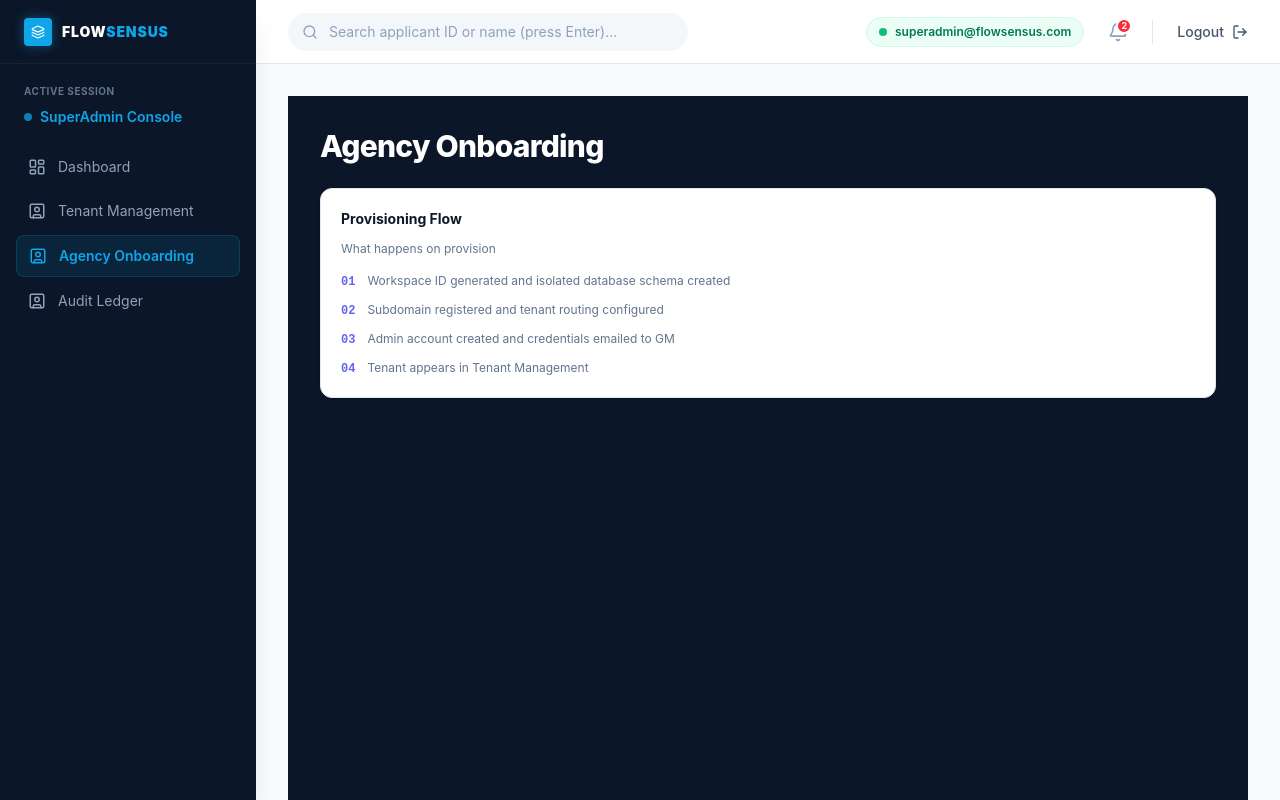
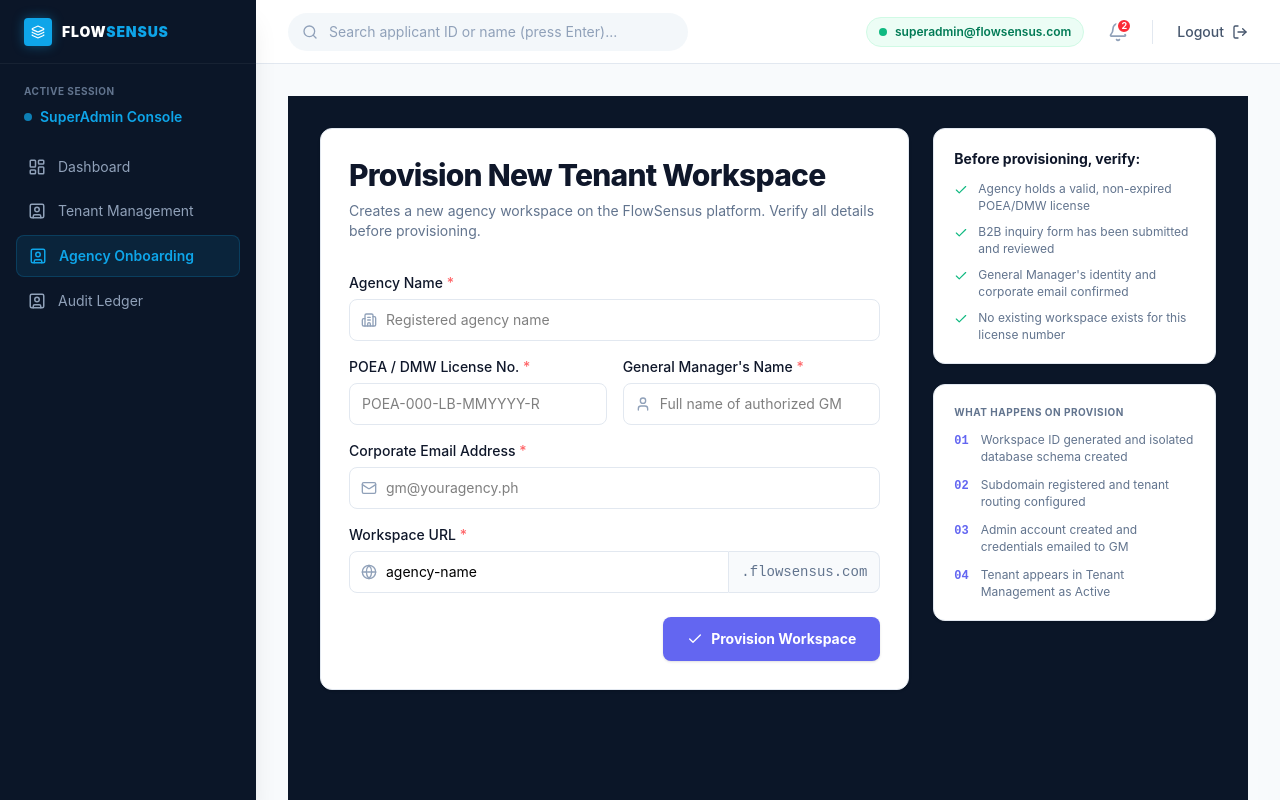
Before and after one commit to FlowSensus-Dev/flowsensus-frontend, a React (Vite) app: page /super-admin/agency-onboarding in a window 1280 px wide. Built offline with nearby package versions, Linux system fonts and the light colour scheme.

Commit message:
Restore Nadya agency onboarding UI

```diff
--- a/src/pages/super-admin/AgencyOnboarding.jsx
+++ b/src/pages/super-admin/AgencyOnboarding.jsx
@@ -1,30 +1,168 @@
+import { useMemo, useState } from "react";
+import { Building2, Globe, Check, User, Mail } from "lucide-react";
+
+function toSubdomain(name) {
+  return (
+    name
+      .toLowerCase()
+      .replace(/[^a-z0-9]+/g, "-")
+      .replace(/^-|-$/g, "")
+      .slice(0, 24) || "agency-name"
+  );
+}
+
 export default function AgencyOnboarding() {
+  const [form, setForm] = useState({
+    agencyName: "",
+    licenseNo: "",
+    gmName: "",
+    email: "",
+    workspaceSlug: "",
+  });
+
+  const subdomain = useMemo(() => {
+    if (form.workspaceSlug.trim()) return toSubdomain(form.workspaceSlug);
+    if (form.agencyName.trim()) return toSubdomain(form.agencyName);
+    return "agency-name";
+  }, [form.workspaceSlug, form.agencyName]);
+
+  const set = (key, value) => setForm((prev) => ({ ...prev, [key]: value }));
+
   return (
     <div className="w-full min-h-screen bg-[#0B1628]">
-        <main className="p-6 lg:p-8 space-y-6">
-          <h1 className="text-2xl md:text-3xl font-extrabold tracking-tight text-white">
-            Agency Onboarding
+      <main className="p-6 lg:p-8">
+        <div className="grid grid-cols-1 xl:grid-cols-3 gap-6 items-start">
+          <section className="xl:col-span-2 bg-white rounded-xl border border-slate-200 shadow-sm p-6 lg:p-7">
+            <h1 className="text-2xl md:text-3xl font-extrabold tracking-tight text-[#0F172A]">
+              Provision New Tenant Workspace
             </h1>
+            <p className="mt-2 text-sm text-slate-500 max-w-2xl">
+              Creates a new agency workspace on the FlowSensus platform. Verify all details before provisioning.
+            </p>
+
+            <div className="mt-8 grid grid-cols-1 md:grid-cols-2 gap-4">
+              <div className="md:col-span-2">
+                <label className="block text-sm font-medium text-[#0F172A] mb-1.5">
+                  Agency Name <span className="text-red-400">*</span>
+                </label>
+                <div className="relative">
+                  <Building2 size={16} className="absolute left-3 top-1/2 -translate-y-1/2 text-slate-400" />
+                  <input
+                    value={form.agencyName}
+                    onChange={(e) => set("agencyName", e.target.value)}
+                    placeholder="Registered agency name"
+                    className="w-full pl-9 pr-4 py-2.5 border border-slate-200 rounded-lg text-sm focus:outline-none focus:ring-2 focus:ring-[#6366F1]/30 focus:border-[#6366F1] bg-white"
+                  />
+                </div>
+              </div>
+
+              <div>
+                <label className="block text-sm font-medium text-[#0F172A] mb-1.5">
+                  POEA / DMW License No. <span className="text-red-400">*</span>
+                </label>
+                <input
+                  value={form.licenseNo}
+                  onChange={(e) => set("licenseNo", e.target.value)}
+                  placeholder="POEA-000-LB-MMYYYY-R"
+                  className="w-full px-3 py-2.5 border border-slate-200 rounded-lg text-sm focus:outline-none focus:ring-2 focus:ring-[#6366F1]/30 focus:border-[#6366F1] bg-white"
+                />
+              </div>
+
+              <div>
+                <label className="block text-sm font-medium text-[#0F172A] mb-1.5">
+                  General Manager's Name <span className="text-red-400">*</span>
+                </label>
+                <div className="relative">
+                  <User size={16} className="absolute left-3 top-1/2 -translate-y-1/2 text-slate-400" />
+                  <input
+                    value={form.gmName}
+                    onChange={(e) => set("gmName", e.target.value)}
+                    placeholder="Full name of authorized GM"
+                    className="w-full pl-9 pr-4 py-2.5 border border-slate-200 rounded-lg text-sm focus:outline-none focus:ring-2 focus:ring-[#6366F1]/30 focus:border-[#6366F1] bg-white"
+                  />
+                </div>
+              </div>
+
+              <div className="md:col-span-2">
+                <label className="block text-sm font-medium text-[#0F172A] mb-1.5">
+                  Corporate Email Address <span className="text-red-400">*</span>
+                </label>
+                <div className="relative">
+                  <Mail size={16} className="absolute left-3 top-1/2 -translate-y-1/2 text-slate-400" />
+                  <input
+                    value={form.email}
+                    onChange={(e) => set("email", e.target.value)}
+                    placeholder="gm@youragency.ph"
+                    className="w-full pl-9 pr-4 py-2.5 border border-slate-200 rounded-lg text-sm focus:outline-none focus:ring-2 focus:ring-[#6366F1]/30 focus:border-[#6366F1] bg-white"
+                  />
+                </div>
+              </div>
+
+              <div className="md:col-span-2">
+                <label className="block text-sm font-medium text-[#0F172A] mb-1.5">
+                  Workspace URL <span className="text-red-400">*</span>
+                </label>
+                <div className="flex items-center">
+                  <div className="relative flex-1">
+                    <Globe size={16} className="absolute left-3 top-1/2 -translate-y-1/2 text-slate-400" />
+                    <input
+                      value={subdomain}
+                      onChange={(e) => set("workspaceSlug", e.target.value)}
+                      placeholder="agency-name"
+                      className="w-full pl-9 pr-4 py-2.5 border border-slate-200 rounded-l-lg text-sm focus:outline-none focus:ring-2 focus:ring-[#6366F1]/30 focus:border-[#6366F1] bg-white"
+                    />
+                  </div>
+                  <span className="px-3 py-2.5 border border-l-0 border-slate-200 rounded-r-lg bg-slate-50 text-sm text-slate-500 font-['JetBrains_Mono',monospace]">
+                    .flowsensus.com
+                  </span>
+                </div>
+              </div>
+            </div>
+
+            <div className="mt-6 flex justify-end">
+              <button className="px-6 py-3 bg-[#6366F1] text-white text-sm font-bold hover:bg-[#4F46E5] rounded-lg flex items-center gap-2 shadow-sm transition-colors">
+                <Check size={16} />
+                Provision Workspace
+              </button>
+            </div>
+          </section>
+
+          <aside className="space-y-5">
+            <div className="bg-white rounded-xl border border-slate-200 shadow-sm p-5">
+              <h3 className="text-sm font-bold text-[#0F172A] mb-3">Before provisioning, verify:</h3>
+              <div className="space-y-2.5">
+                {[
+                  "Agency holds a valid, non-expired POEA/DMW license",
+                  "B2B inquiry form has been submitted and reviewed",
+                  "General Manager's identity and corporate email confirmed",
+                  "No existing workspace exists for this license number",
+                ].map((item) => (
+                  <div key={item} className="flex items-start gap-2.5">
+                    <Check size={14} className="text-[#10B981] mt-0.5 flex-shrink-0" />
+                    <p className="text-xs text-slate-500 leading-snug">{item}</p>
+                  </div>
+                ))}
+              </div>
+            </div>
 
             <div className="bg-white rounded-xl border border-slate-200 shadow-sm p-5">
-            <h3 className="text-sm font-bold text-[#0F172A] mb-3">Provisioning Flow</h3>
-            <p className="text-xs text-slate-500 mb-4">What happens on provision</p>
+              <h3 className="text-[10px] font-bold text-slate-500 tracking-wider uppercase mb-3">WHAT HAPPENS ON PROVISION</h3>
               <div className="space-y-3">
                 {[
                   { step: "01", text: "Workspace ID generated and isolated database schema created" },
                   { step: "02", text: "Subdomain registered and tenant routing configured" },
                   { step: "03", text: "Admin account created and credentials emailed to GM" },
-                { step: "04", text: "Tenant appears in Tenant Management" },
+                  { step: "04", text: "Tenant appears in Tenant Management as Active" },
                 ].map((item) => (
                   <div key={item.step} className="flex items-start gap-3">
-                  <span className="font-['JetBrains_Mono',monospace] text-[#6366F1] font-bold text-xs flex-shrink-0 mt-px">
-                    {item.step}
-                  </span>
+                    <span className="font-['JetBrains_Mono',monospace] text-[#6366F1] font-bold text-xs flex-shrink-0 mt-px">{item.step}</span>
                     <p className="text-slate-500 text-xs leading-snug">{item.text}</p>
                   </div>
                 ))}
               </div>
             </div>
+          </aside>
+        </div>
       </main>
     </div>
   );
```
Lines whose indentation alone changed are shown as unchanged.
